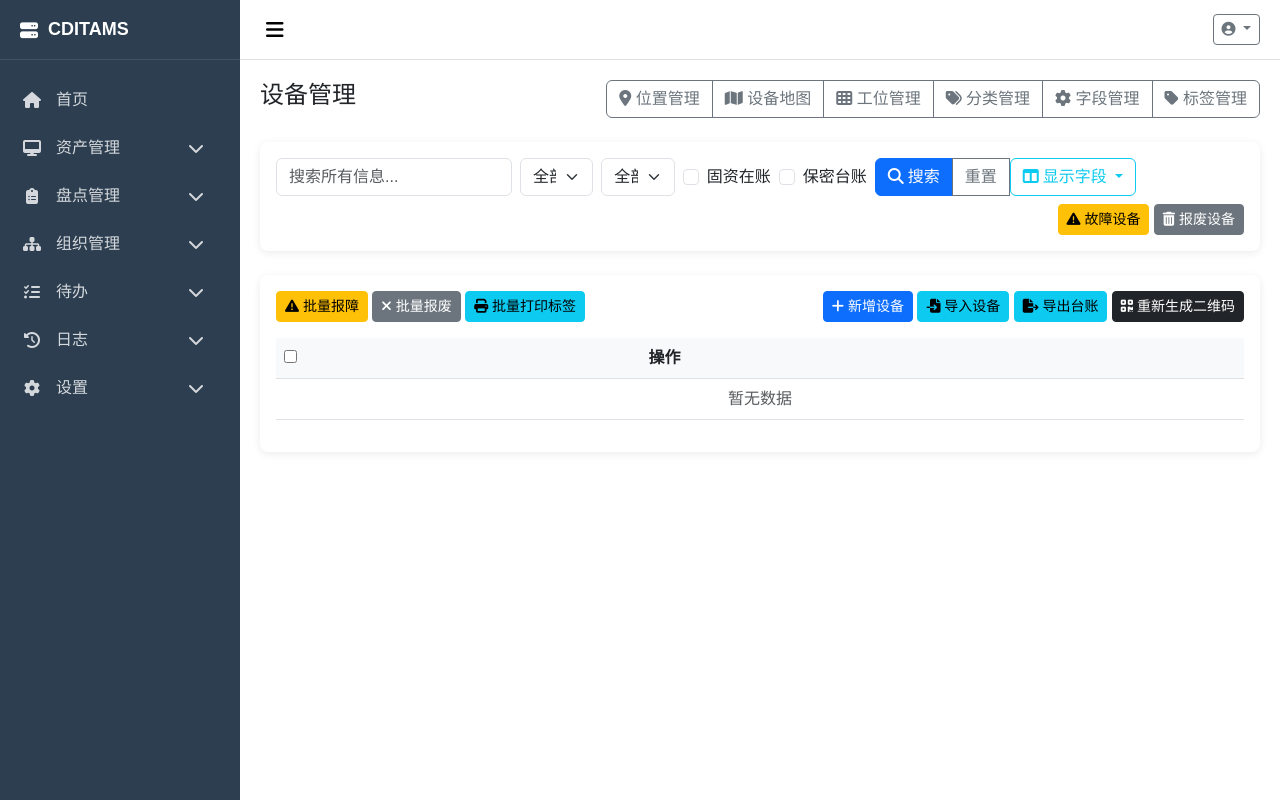
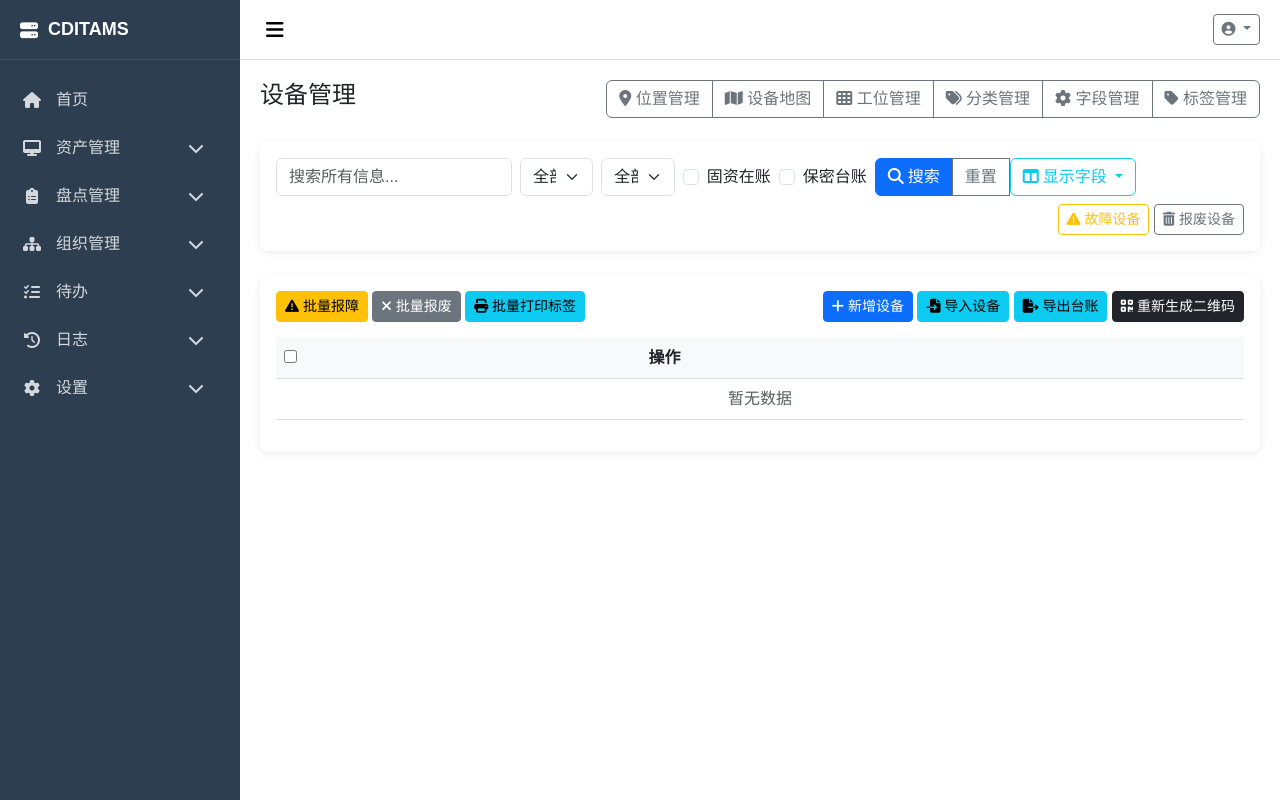
Before and after one commit to juzixs/CDITAMS, a Django app: page /assets/ in a window 1280 px wide. Run offline with Django 5.2, Linux system fonts and the light colour scheme; the visitor is signed in with stand-in values (Sample User, id 1); data that the repository does not hold is empty; some libraries are stand-ins or nearby versions.

Commit message:
修改按钮样式

```diff
--- a/templates/assets/device_list.html
+++ b/templates/assets/device_list.html
@@ -94,8 +94,8 @@
                 </div>
             </div>
             <div class="col-auto ms-auto">
-                <a href="{% url 'device_fault_list' %}" class="btn btn-sm btn-warning"><i class="fas fa-exclamation-triangle"></i> 故障设备</a>
-                <a href="{% url 'device_scrap_list' %}" class="btn btn-sm btn-secondary"><i class="fas fa-trash-alt"></i> 报废设备</a>
+                <a href="{% url 'device_fault_list' %}" class="btn btn-sm btn-outline-warning"><i class="fas fa-exclamation-triangle"></i> 故障设备</a>
+                <a href="{% url 'device_scrap_list' %}" class="btn btn-sm btn-outline-secondary"><i class="fas fa-trash-alt"></i> 报废设备</a>
             </div>
         </form>
     </div>
```
